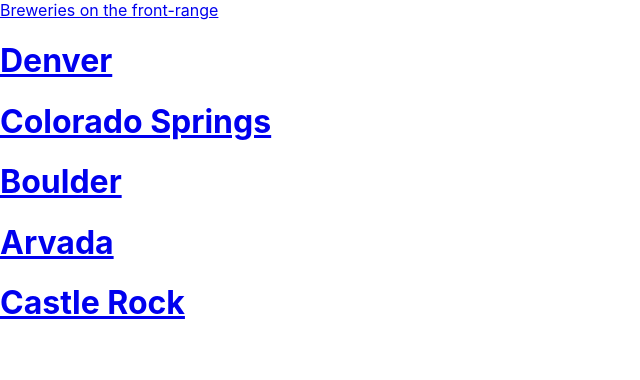
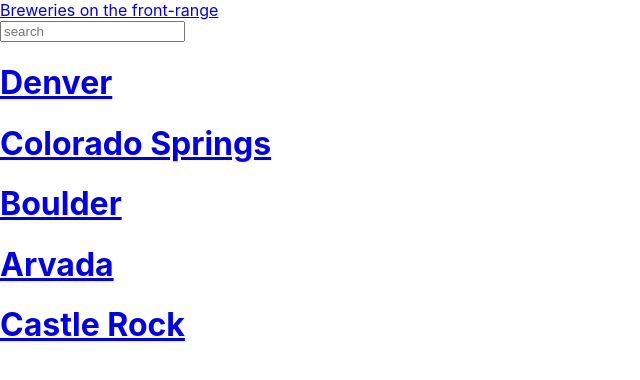
Before and after one commit to hrocco25/seir-project-two, a React (Create React App) app in the folder breweries/: page / in a window 1280 px wide. Shown: the top 380 px of the page, without its empty margins (0-640 px from the left). Built offline with nearby package versions, Linux system fonts and the light colour scheme.

Commit message:
added form

```diff
--- a/breweries/src/App.js
+++ b/breweries/src/App.js
@@ -3,6 +3,7 @@
 import {Link, Route} from 'react-router-dom'
 import Main from "./components/main"
 import Header from './components/header'
+import Form from './components/form'
 import Denver from './components/cities/denver'
 import Springs from './components/cities/springs'
 import Boulder from './components/cities/boulder'
@@ -27,6 +28,7 @@
           {/* <Castle /> */}
 
           <main>
+            <Form />
             <Route exact path='/' render={props=> <Main {...props} />}/>
             <Route path='/Boulder' render={props=> <Boulder {...props} />}/>
             <Route path='/Denver' render={props=> <Denver {...props} />}/>
--- /dev/null
+++ b/breweries/src/components/form.js
@@ -0,0 +1,34 @@
+import React, { Component } from 'react';
+
+class Form extends Component {
+    constructor(props) {
+      super(props);
+      this.state =  {
+
+        city: ''
+    }
+  }
+    searchHandler = (e) =>{
+      e.preventDefault()
+      console.log('e.target.value', e.target.value)
+      this.setState( {city: e.target.value} )
+    }
+    render () {
+
+      return (
+        <div>
+
+
+          <form>
+            <input
+            type='text'
+            placeholder = 'search'
+            onChange={this.searchHandler}
+            ></input>
+          </form>
+
+        </div>
+      )
+    }
+  }
+export default Form
```
